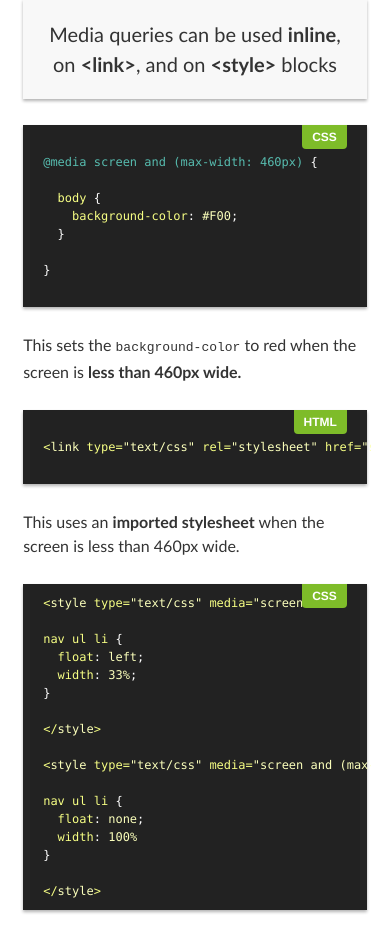
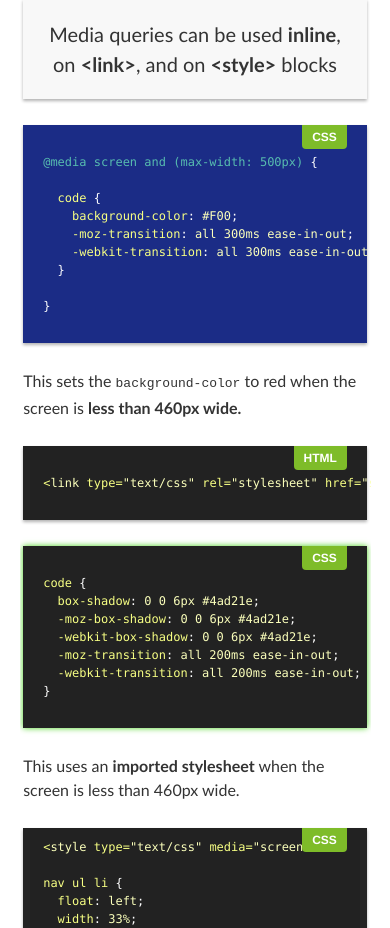
Before and after one commit to brew20k/responsive, a plain HTML site: page index.html in a window 390 px wide. Shown: the part 7777-8705 px from the top of the page. Drawn offline with nearby package versions, Linux system fonts and the light colour scheme.

Commit message:
Added some media query examples
Signed-off-by: Kevin Kinnebrew <kevin.kinnebrew@gmail.com>

```diff
--- a/css/styles.less
+++ b/css/styles.less
@@ -1099,3 +1099,45 @@ body.presentation #controls #next-slide {
 	}
 
 }
+
+
+/* demos
+--------------------------------------------- */
+
+#inline-demo {
+	background-color: #222;
+	-moz-transition: all 300ms ease-in-out;
+	-webkit-transition: all 300ms ease-in-out;
+}
+
+#inline-demo code {
+	background: none;
+}
+
+#link-demo {
+	-moz-transition: all 200ms ease-in-out;
+	-webkit-transition: all 200ms ease-in-out;
+}
+
+@media screen and (max-width: 500px) {
+
+	#inline-demo {
+		background-color: #1b2c86;
+		-moz-transition: all 300ms ease-in-out;
+		-webkit-transition: all 300ms ease-in-out;
+	}
+
+	#inline-demo code {
+		background: none;
+	}
+
+	#link-demo {
+		box-shadow: 0 0 6px #4ad21e;
+		-moz-box-shadow: 0 0 6px #4ad21e;
+		-webkit-box-shadow: 0 0 6px #4ad21e;
+		-moz-transition: all 200ms ease-in-out;
+		-webkit-transition: all 200ms ease-in-out;
+	}
+
+
+}
--- a/index.html
+++ b/index.html
@@ -557,11 +557,13 @@ img {
 			</div>
 
 			<div class="column_12">
-				<pre><code>
-@media screen and (max-width: 460px) {
+				<pre id="inline-demo"><code>
+@media screen and (max-width: 500px) {
 
-  body {
+  code {
     background-color: #F00;
+    -moz-transition: all 300ms ease-in-out;
+    -webkit-transition: all 300ms ease-in-out;
   }
 
 }
@@ -572,10 +574,23 @@ img {
 			<p class="column_12">This sets the <code>background-color</code> to red when the screen is <strong>less than 460px wide.</strong></p>
 
 			<div class="column_12">
-					<pre><code>
-&lt;link type="text/css" rel="stylesheet" href="styles.css" media="screen and (max-width: 460px)" /&gt;
+				<pre><code>
+&lt;link type="text/css" rel="stylesheet" href="styles.css" media="screen and (max-width: 500px)" /&gt;
 
 </code><div class="syntax-tag">HTML</div></pre>
+			</div>
+
+			<div class="column_12">
+				<pre id="link-demo"><code>
+code {
+  box-shadow: 0 0 6px #4ad21e;
+  -moz-box-shadow: 0 0 6px #4ad21e;
+  -webkit-box-shadow: 0 0 6px #4ad21e;
+  -moz-transition: all 200ms ease-in-out;
+  -webkit-transition: all 200ms ease-in-out;
+}
+
+</code><div class="syntax-tag">CSS</div></pre>
 			</div>
 
 			<p class="column_12">This uses an <strong>imported stylesheet</strong> when the screen is less than 460px wide.</p>
```
